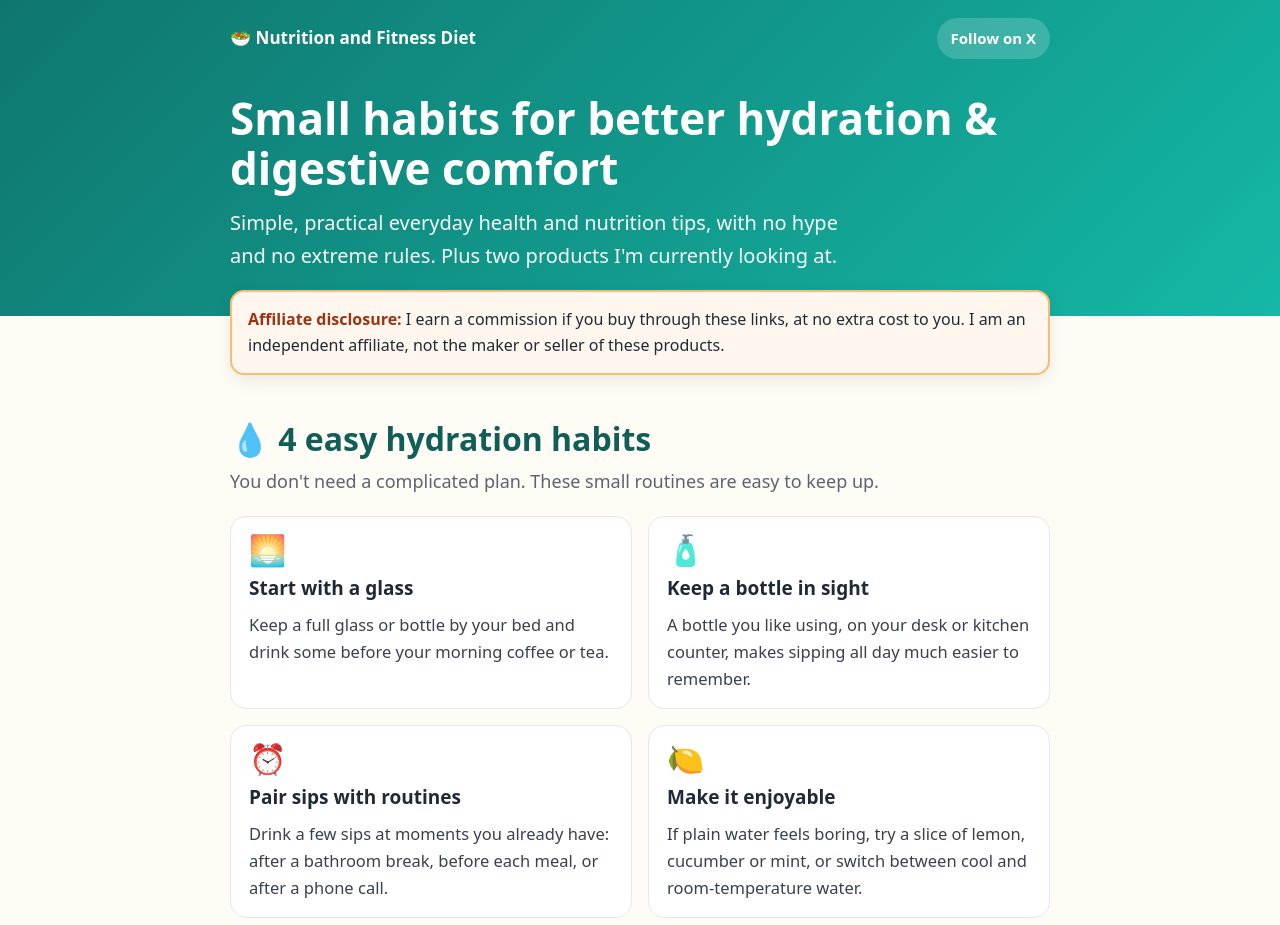
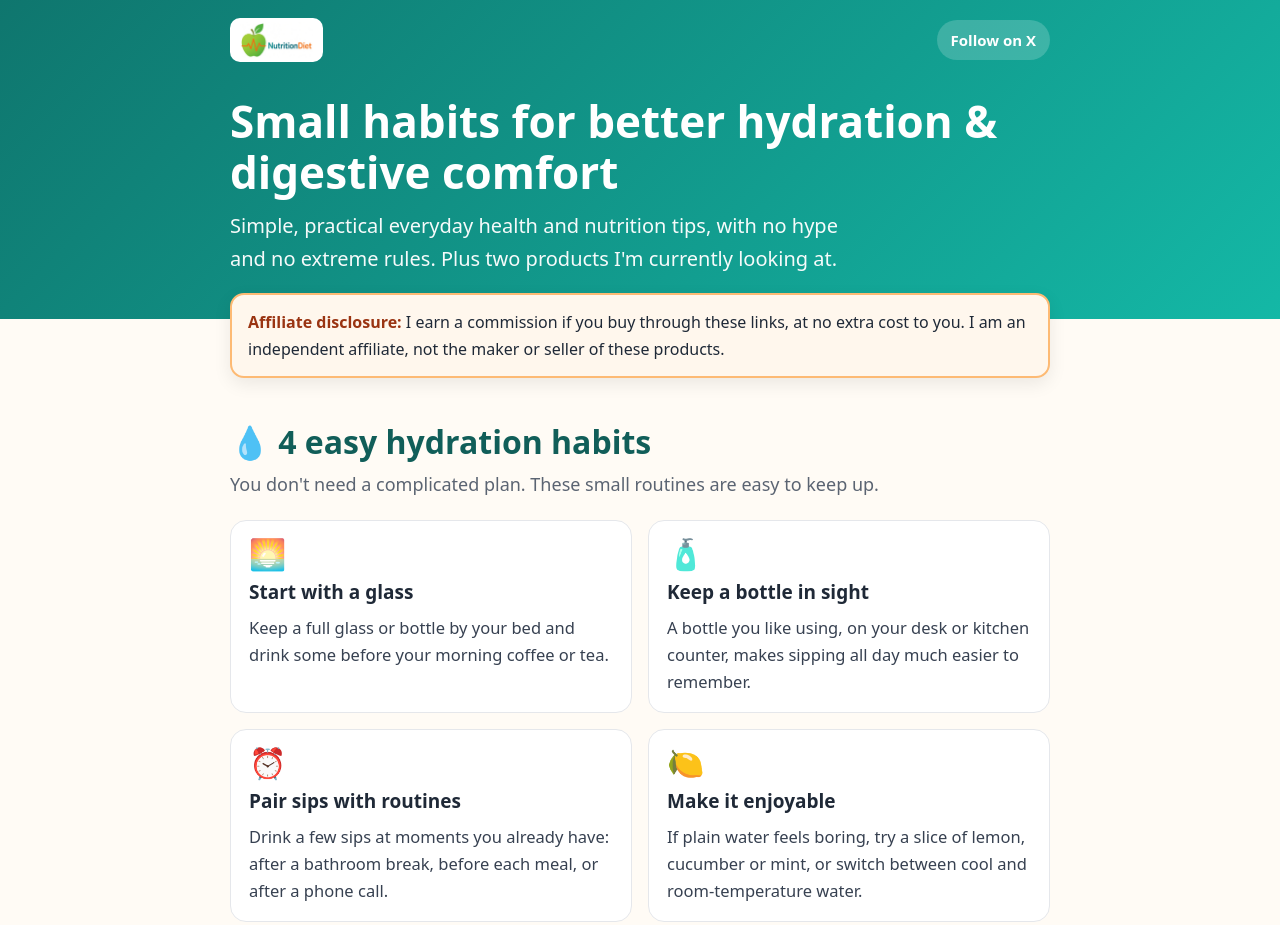
Before and after one commit to Judah7/nutritiondiet-picks, a plain HTML site: page index.html in a window 1280 px wide. Shown: the top 925 px of the page. Drawn offline with Linux system fonts and the light colour scheme.

Commit message:
Use logo in header

```diff
--- a/index.html
+++ b/index.html
@@ -63,7 +63,7 @@ footer p{margin:0 0 10px}
 <header>
   <div class="wrap">
     <div class="nav">
-      <span class="brand">🥗 Nutrition and Fitness Diet</span>
+      <span class="brand"><img src="logo.png" alt="NutritionDiet logo" width="600" height="294" style="height:44px;width:auto;background:#fff;border-radius:10px;padding:4px 10px;display:block"></span>
       <a href="https://x.com/NutritionDiet33" target="_blank" rel="noopener">Follow on X</a>
     </div>
     <h1>Small habits for better hydration &amp; digestive comfort</h1>
```
